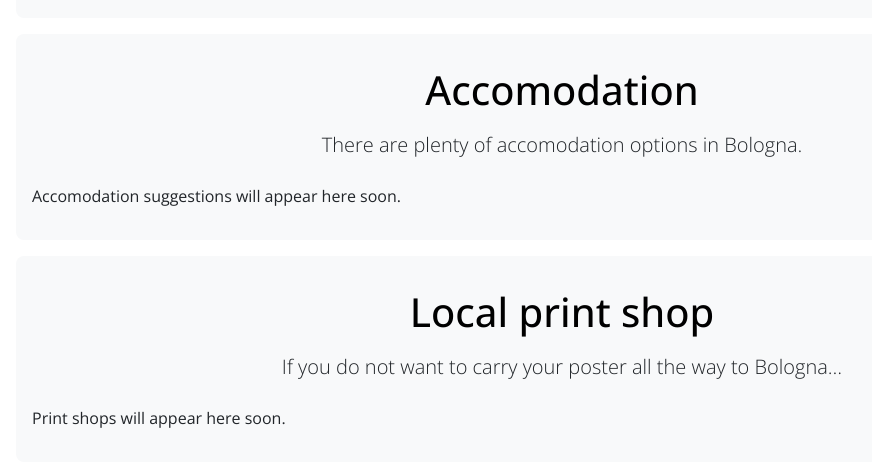
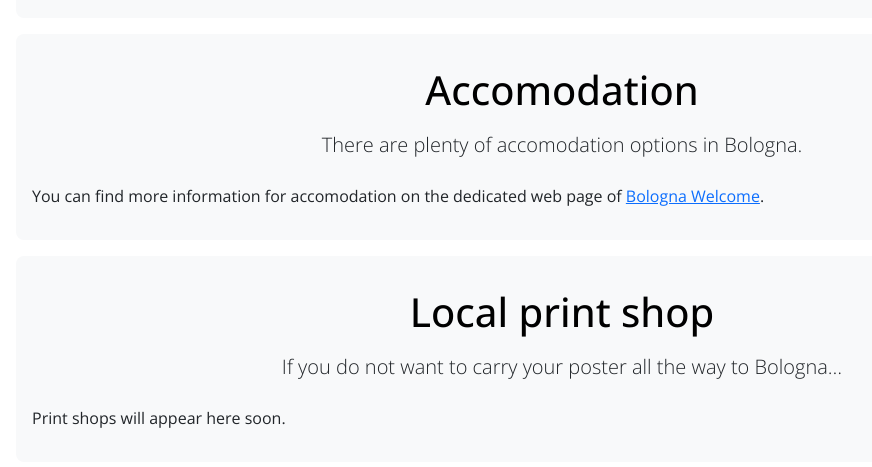
Before and after one commit to riscv-europe/summit-website-development, a Jekyll site: the page built from summit/2026/venue.md, in a window 1280 px wide and 900 px high, scrolled down 618 px, cut to the strip 422-889 px from the top of the window. Shown: the whole strip, without its empty margins (78-950 px from the left). Built offline with Jekyll 4.4.1, drawn with Linux system fonts in a browser that asks for light colours.

Commit message:
Add: link to the Bologna tourist office for accomodation.

```diff
--- a/summit/2026/venue.md
+++ b/summit/2026/venue.md
@@ -28,7 +28,9 @@
     lead = "There are plenty of accomodation options in Bologna."
 %}
 
-Accomodation suggestions will appear here soon.
+You can find more information for accomodation on the dedicated web
+page of [Bologna
+Welcome](https://www.bolognawelcome.com/en/accommodation-facilities).
 
 {% include jumboboxend.html %}
 
```
